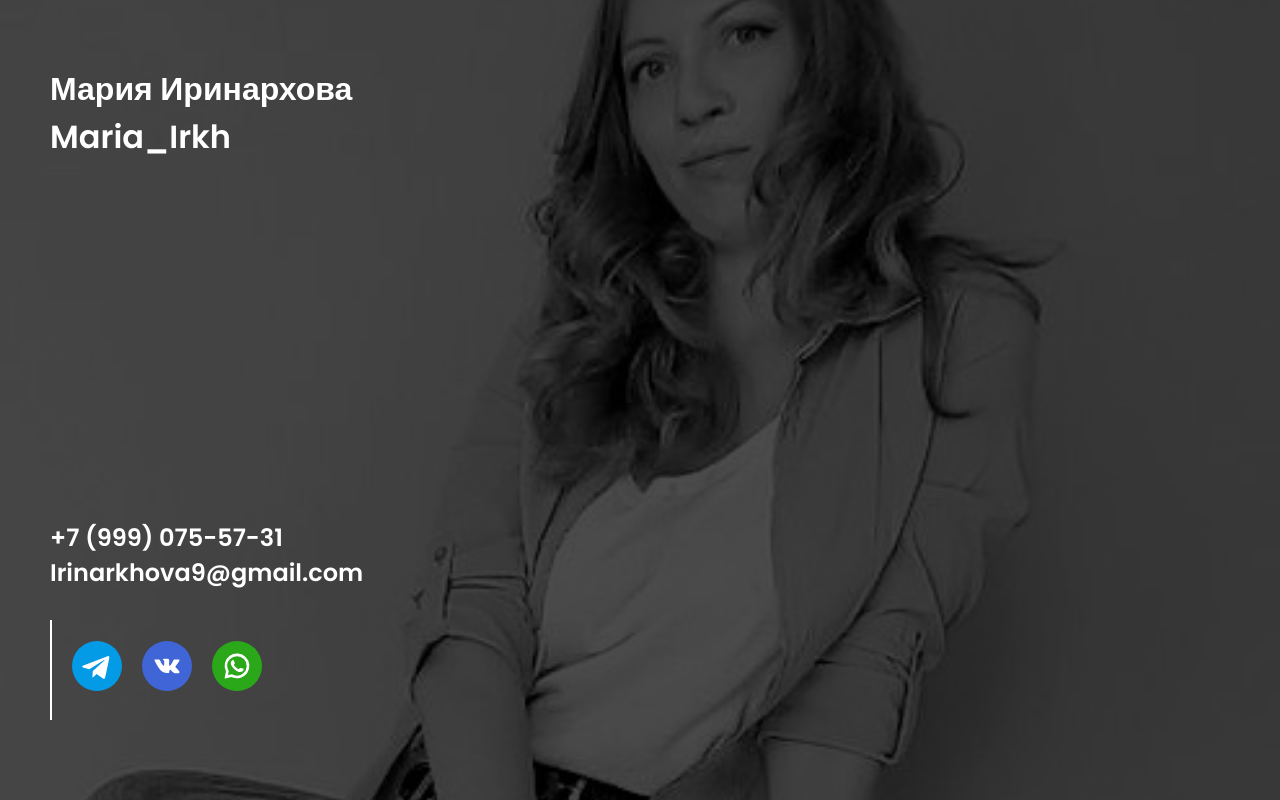
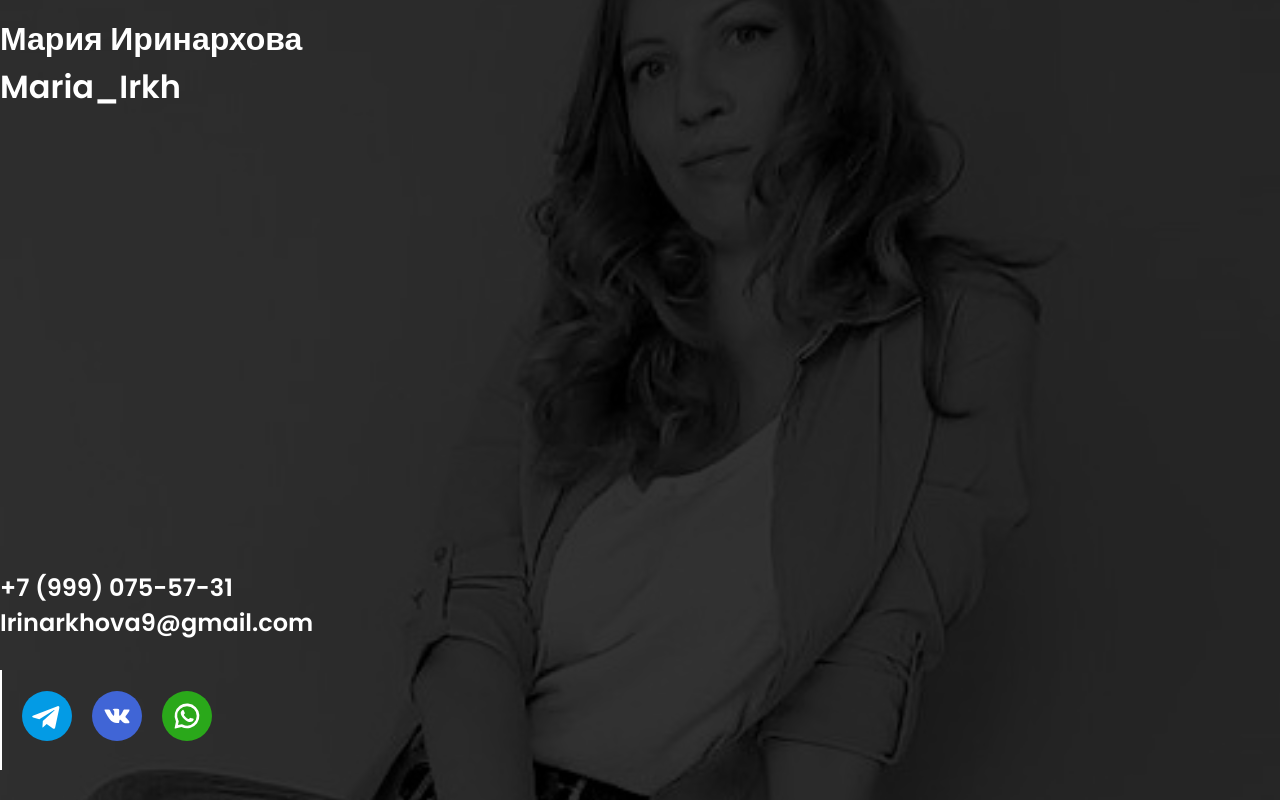
Before and after one commit to MariaIrkh/me_home, a plain HTML site: page index.html in a window 1280 px wide. Drawn offline with Linux system fonts and the light colour scheme.

Commit message:
Update style.css

```diff
--- a/style.css
+++ b/style.css
@@ -25,13 +25,13 @@ main::before {
     height: 100%;
     width: 100%;
     top: 0;
-    background-color: rgb(0, 0, 0, 0.7);
+    background-color: rgb(0, 0, 0, 0.8);
     z-index: -1;
 }
 
 .container {
     margin: 0 auto;
-    padding: 50px;
+    padding: 50px, 20px;
 }
 
 h1 {
```
